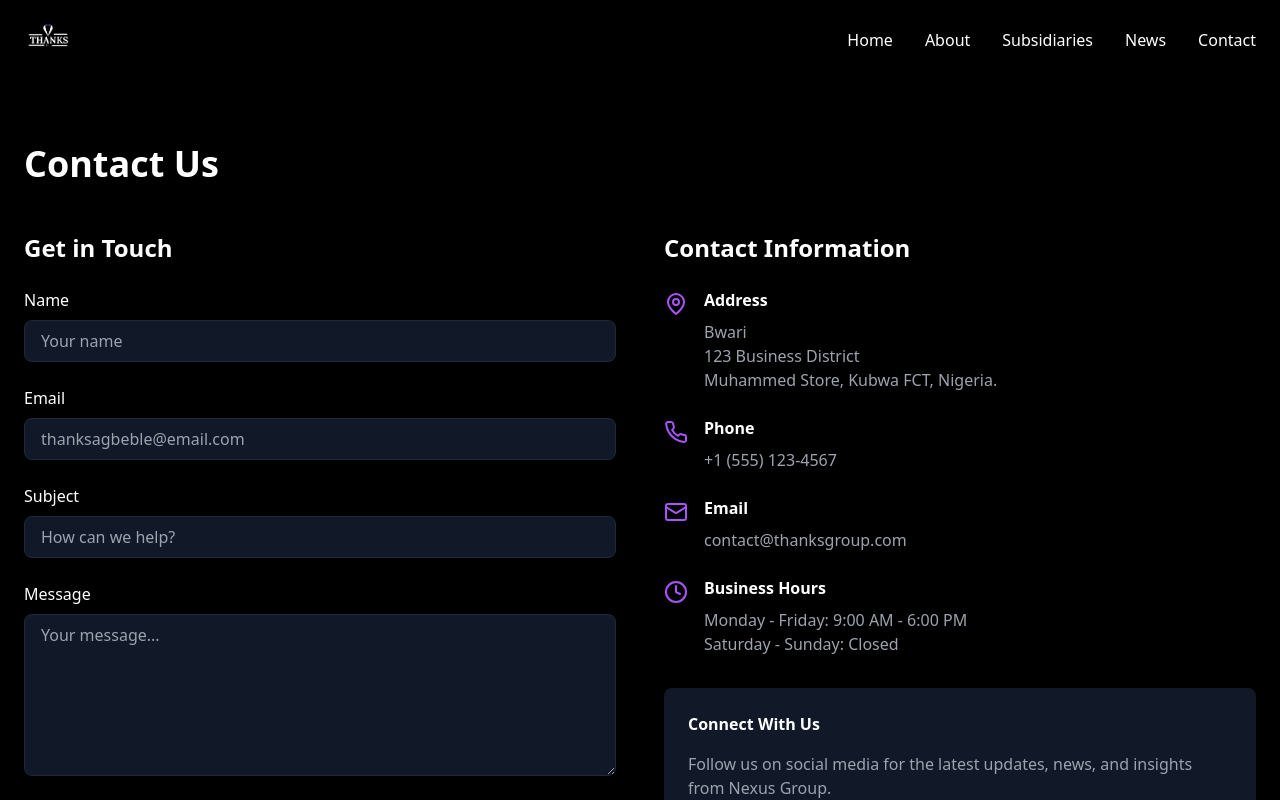
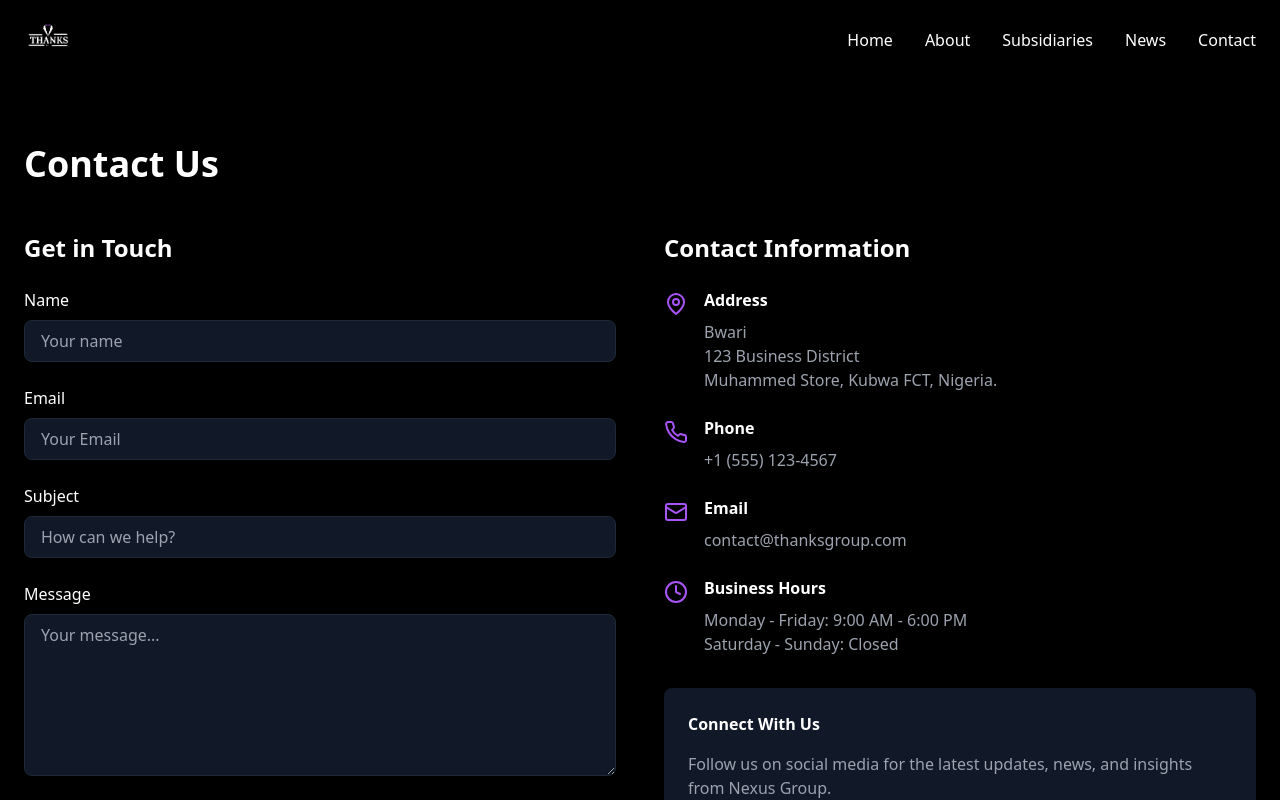
Before and after one commit to thanks299/Thanks-Inc, a React (Vite) app: page /contact in a window 1280 px wide. Shown: the top 800 px of the page. Built offline with nearby package versions, Linux system fonts and the light colour scheme.

Commit message:
I updated the email placeholder on the Contact.tsx

```diff
--- a/src/pages/Contact.tsx
+++ b/src/pages/Contact.tsx
@@ -28,7 +28,7 @@ export default function Contact() {
                     type="email"
                     id="email"
                     className="w-full px-4 py-2 bg-gray-900 border border-gray-800 rounded-lg text-white focus:outline-none focus:border-purple-500"
-                    placeholder="thanksagbeble@email.com"
+                    placeholder="Your Email"
                   />
                 </div>
 
```
